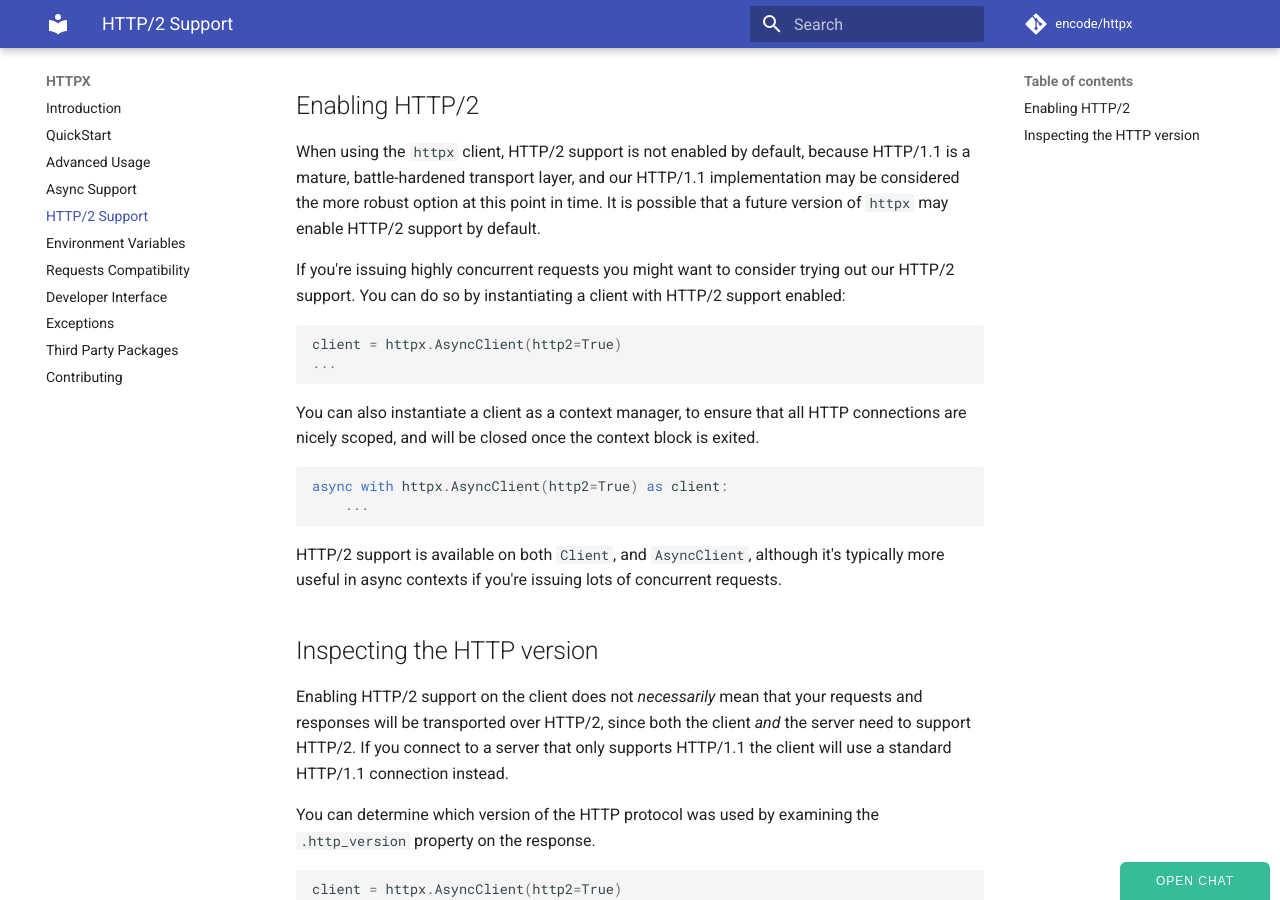
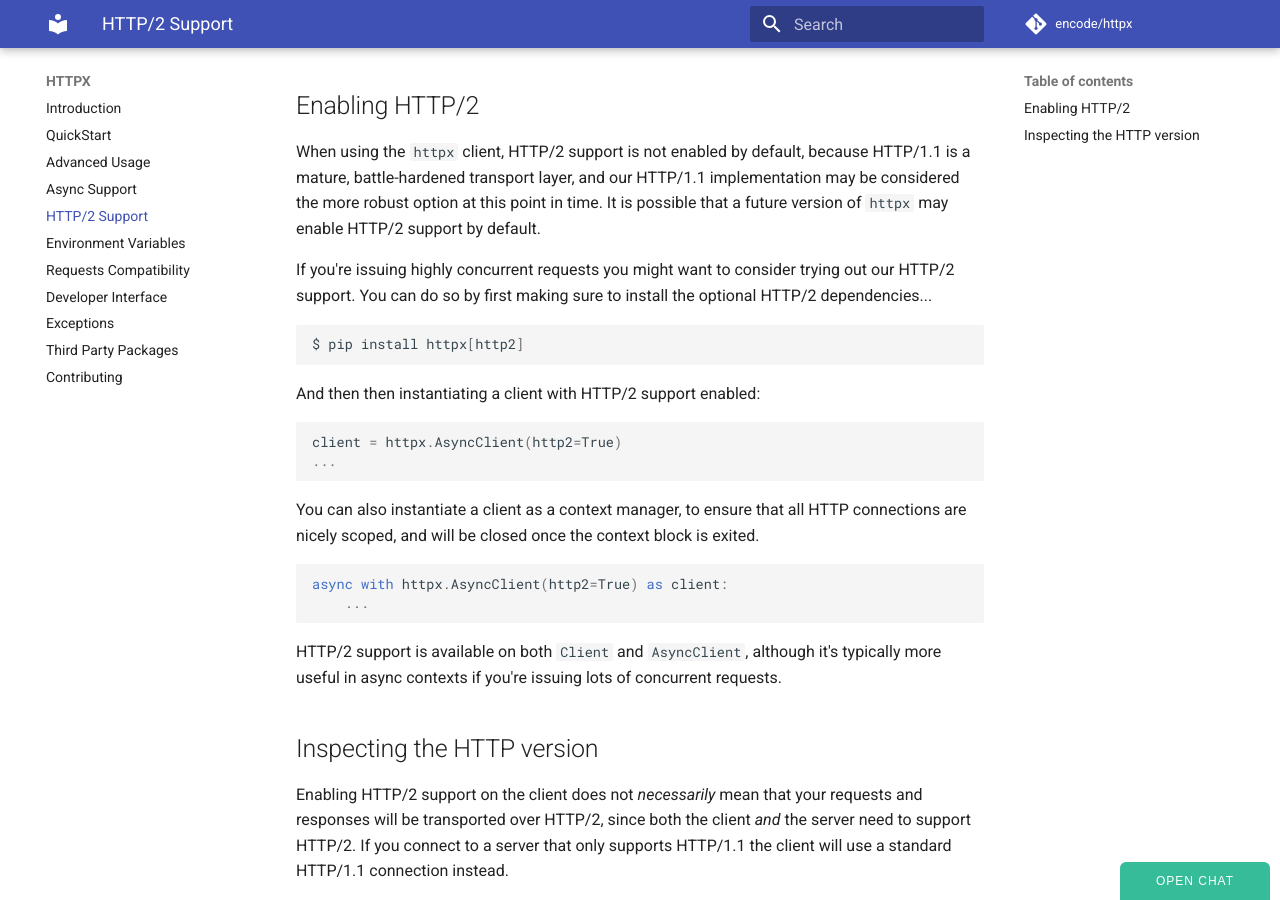
Before and after one commit to WorldStar0126/httpx, an MkDocs documentation site: the page built from docs/http2.md, in a window 1280 px wide and 900 px high, scrolled down 410 px. Built offline with MkDocs 1.6.1 and Material for MkDocs 9.7.7, drawn with Linux system fonts in a browser that asks for light colours; comment, search, counter and statistics services are not loaded.

Commit message:
HTTP/2 becomes fully optional (#1140)
* HTTP/2 becomes fully optional

* Fix linting, coverage

````diff
--- a/docs/http2.md
+++ b/docs/http2.md
@@ -24,8 +24,14 @@ implementation may be considered the more robust option at this point in time.
 It is possible that a future version of `httpx` may enable HTTP/2 support by default.
 
 If you're issuing highly concurrent requests you might want to consider
-trying out our HTTP/2 support. You can do so by instantiating a client with
-HTTP/2 support enabled:
+trying out our HTTP/2 support. You can do so by first making sure to install
+the optional HTTP/2 dependencies...
+
+```shell
+$ pip install httpx[http2]
+```
+
+And then then instantiating a client with HTTP/2 support enabled:
 
 ```python
 client = httpx.AsyncClient(http2=True)
@@ -41,7 +47,7 @@ async with httpx.AsyncClient(http2=True) as client:
     ...
 ```
 
-HTTP/2 support is available on both `Client`, and `AsyncClient`, although it's
+HTTP/2 support is available on both `Client` and `AsyncClient`, although it's
 typically more useful in async contexts if you're issuing lots of concurrent
 requests.
 
--- a/requirements.txt
+++ b/requirements.txt
@@ -1,4 +1,4 @@
--e .
+-e .[http2]
 
 # Optional
 brotlipy==0.7.*
--- a/setup.py
+++ b/setup.py
@@ -60,8 +60,11 @@ setup(
         "chardet==3.*",
         "idna==2.*",
         "rfc3986>=1.3,<2",
-        "httpcore[http2]==0.10.*",
+        "httpcore==0.10.*",
     ],
+    extras_require={
+        "http2": "h2==3.*",
+    },
     classifiers=[
         "Development Status :: 4 - Beta",
         "Environment :: Web Environment",
````
Also changed, not shown: README.md (+7 -1 lines), docs/index.md (+6 -0 lines), 3 other files.
